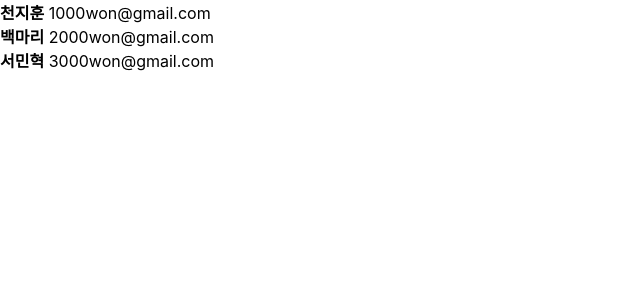
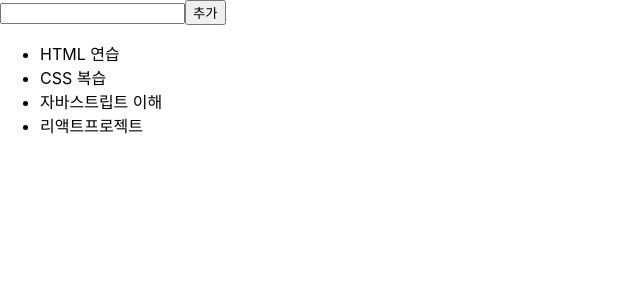
Before and after one commit to hyunkk1/frontPractice, a React (Create React App) app in the folder React/kh-sample-react/: page / in a window 1280 px wide. Shown: the top 300 px of the page, without its empty margins (0-640 px from the left). Built offline with nearby package versions, Linux system fonts and the light colour scheme.

Commit message:
TodoList

```diff
--- a/React/kh-sample-react/src/App.css
+++ b/React/kh-sample-react/src/App.css
@@ -4,6 +4,8 @@
 
 .title-name {
   background-color: lightgray;
+  font-size: 2em;
+  color: royalblue;
 }
 
 .App-logo {
--- a/React/kh-sample-react/src/App.js
+++ b/React/kh-sample-react/src/App.js
@@ -1,5 +1,5 @@
 import "./App.css";
-import UserList from "./UserList";
+// import UserList from "./UserList";
 // JSX란? JavaScript에 XML 추가 확장한 문법
 // html 태그 사용 시 반드시 닫힘 태그가 존재해야 함
 // 컴포넌트가 반환 될때 태그는 한개 이어야 함
@@ -18,12 +18,13 @@
 // import FruitSelect from "./FruitSelect";
 // import Greeting1 from "./그리팅연습";
 // import Table1 from "./테이블연습";
+import TodoList from "./TodoList";
 
 // 컴포넌트의 합성
 function App() {
   return (
     <>
-      <UserList></UserList>
+      <TodoList></TodoList>
     </>
   );
 }
--- /dev/null
+++ b/React/kh-sample-react/src/TodoList.jsx
@@ -0,0 +1,61 @@
+import { useEffect, useState } from "react";
+import "./App.css";
+
+const TodoList = () => {
+  const [names, setName] = useState(() => {
+    // Try to retrieve names from localStorage, or use the initial array if not present
+    const storedNames = localStorage.getItem("names");
+    return storedNames
+      ? JSON.parse(storedNames)
+      : [
+          { id: 1, text: "HTML 연습" },
+          { id: 2, text: "CSS 복습" },
+          { id: 3, text: "자바스트립트 이해" },
+          { id: 4, text: "리액트프로젝트" },
+        ];
+  });
+  const [inputText, setInputText] = useState("");
+  const [nextId, setNextId] = useState(5);
+
+  // 내용 변경 시 로컬스토리지에 저장
+  useEffect(() => {
+    localStorage.setItem("names", JSON.stringify(names));
+  }, [names]);
+
+  const onChange = (e) => setInputText(e.target.value);
+  const onClick = () => {
+    // const nextNames = names.concat({
+    //   // 불변성의 원칙을 유지하기 위해 새로운 배열 생성
+    //   id: nextId,
+    //   text: inputText,
+    // });
+    const nextNames = [...names, { id: nextId, text: inputText }];
+    setNextId(nextId + 1);
+    setName(nextNames); // 요렇게 넣으면 names에 대한 주소가 변경되므로 렌더링 조건이 됨
+    setInputText(""); // input창을 초기화해줌
+  };
+  const onKeyPress = (e) => {
+    // 엔터키가 입력되도 onClick함수를 호출 함
+    if (e.key === "Enter") onClick(); // 함수 호출
+  };
+  const onRemove = (id) => {
+    const nextNames = names.filter((name) => name.id !== id);
+    setName(nextNames);
+  };
+
+  return (
+    <>
+      <input value={inputText} onChange={onChange} onKeyDown={onKeyPress} />
+      <button onClick={onClick}>추가</button>
+      <ul>
+        {names &&
+          names.map((name) => (
+            <li key={name.id} onDoubleClick={() => onRemove(name.id)}>
+              {name.text}
+            </li>
+          ))}
+      </ul>
+    </>
+  );
+};
+export default TodoList;
```
